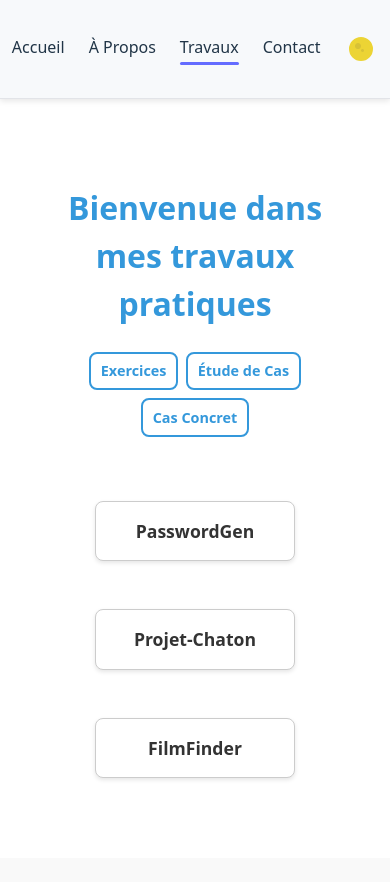
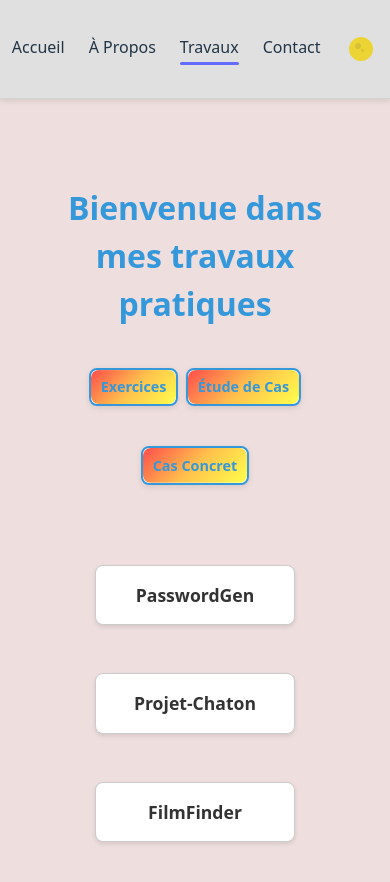
Before and after one commit to Slingod/PortSocial-W7D2-, a React (Vite) app: page /works/exercises in a window 390 px wide. Shown: the top 882 px of the page. Before the commit the page ends 858 px from the top, so only its background shows below. Built offline with nearby package versions, Linux system fonts and the light colour scheme.

Commit message:
Refactor styles in Header, About, Contact, Home, and Works components; update background colors, add glass effect, and implement twilight animation for enhanced visual consistency and responsiveness.

```diff
--- a/src/components/Header.scss
+++ b/src/components/Header.scss
@@ -3,7 +3,7 @@
 
 .header {
   padding: 1rem 2rem;
-  background-color: var(--card-bg);
+  background-color: var(--header-bg);
   border-bottom: 1px solid var(--card-border);
   box-shadow: 0 2px 6px var(--shadow-color);
 }
@@ -11,9 +11,8 @@
 .nav-main {
   display: flex;
   align-items: center;
-  gap: 1.5rem;  /* Réduit légèrement l’espacement pour mieux tenir sur mobile */
+  gap: 1.5rem;
 
-  /* Lien de navigation */
   &__link {
     position: relative;
     text-decoration: none;
@@ -21,14 +20,13 @@
     font-weight: 500;
     padding-bottom: 0.25rem;
     transition: color 0.2s ease;
-    white-space: nowrap;  /* Empêche le passage à la ligne sur mobile */
+    white-space: nowrap;
 
     &:hover {
       color: var(--link-color);
     }
   }
 
-  /* Soulignage pour le lien actif sans changer la couleur du texte */
   &__link--active {
     &::after {
       content: '';
@@ -42,7 +40,6 @@
     }
   }
 
-  /* Bouton de bascule thème */
   .theme-toggle-btn {
     margin-left: auto;
     padding: 0.3rem;
@@ -58,7 +55,6 @@
       opacity: 0.7;
     }
 
-    /* Icône à l’intérieur du bouton */
     &__icon {
       width: 24px;
       height: 24px;
--- a/src/index.css
+++ b/src/index.css
@@ -1,14 +1,15 @@
 :root {
-  --bg-color: #ffffff;
+  --bg-color: #ebd5d5bd; /* Gris mat pour le mode jour */
   --text-color: #213547;
   --link-color: #646cff;
   --link-hover-color: #747bff;
-  --button-bg: #f9f9f9;
+  --button-bg: #e0e0e0;
   --button-text: var(--text-color);
   --button-border-hover: #646cff;
-  --card-bg: #f7f9fb;
-  --card-border: #e2e4e8;
+  --card-bg: #ffffff;
+  --card-border: #d3d3d3;
   --shadow-color: rgba(0, 0, 0, 0.1);
+  --header-bg: #e0e0e0;
 }
 
 [data-theme="dark"] {
@@ -22,6 +23,7 @@
   --card-bg: #2a2a2a;
   --card-border: #3a3a3a;
   --shadow-color: rgba(0, 0, 0, 0.5);
+  --header-bg: #3a3a3a;
 }
 
 html,
--- a/src/pages/About.scss
+++ b/src/pages/About.scss
@@ -1,7 +1,29 @@
 @use '../styles/_variables' as vars;
 
+.card-container {
+  position: relative;
+  margin-bottom: 2rem;
+  border-radius: vars.$border-radius;
+  overflow: hidden;
+}
+
+.glass-effect {
+  background: rgba(255, 255, 255, 0.2);
+  backdrop-filter: blur(10px);
+  border: 1px solid rgba(255, 255, 255, 0.3);
+}
+
+.card {
+  background-color: var(--card-bg);
+  border: 1px solid var(--card-border);
+  box-shadow: 0 2px 6px var(--shadow-color);
+  border-radius: vars.$border-radius;
+  padding: 1rem;
+  margin: 1rem 0;
+}
+
 .page--about {
-  background-color: var(--bg-color);
+  /* background-color: var(--bg-color); */
   color: var(--text-color);
   padding: 2rem;
 
@@ -19,10 +41,25 @@
   }
 
   .page--about__social {
-    background-color: var(--card-bg);
-    border: 1px solid var(--card-border);
-    border-radius: vars.$border-radius;
-    padding: 1rem;
+    @extend .card-container;
+    @extend .glass-effect;
+    @extend .card;
+    position: relative;
+    overflow: hidden;
+
+    &::before {
+  content: '';
+  position: absolute;
+  top: 0;
+  left: 0;
+  right: 0;
+  bottom: 0;
+  border-radius: vars.$border-radius;
+  background: linear-gradient(135deg, rgba(255, 0, 0, 0.7), rgba(255, 165, 0, 0.7), rgba(255, 255, 0, 0.7));
+  z-index: -1;
+  animation: twilight 8s ease infinite;
+}
+
 
     h2 {
       margin-top: 0;
@@ -65,3 +102,15 @@
     }
   }
 }
+
+@keyframes twilight {
+  0% {
+    background-position: 0% 50%;
+  }
+  50% {
+    background-position: 100% 50%;
+  }
+  100% {
+    background-position: 0% 50%;
+  }
+}
--- a/src/pages/Contact.scss
+++ b/src/pages/Contact.scss
@@ -1,6 +1,5 @@
 .page--contact {
   padding: 2rem;
-  background-color: var(--bg-color);
 
   .page__title {
     color: var(--link-color);
--- a/src/pages/Home.scss
+++ b/src/pages/Home.scss
@@ -3,31 +3,86 @@
 
 .page--home {
   padding: 2rem;
-  background-color: var(--bg-color);
+  /* background-color: var(--bg-color); */
 
-  /* ─── Carte Profil ─── */
+  /* Effet d'aube et crépuscule commun pour toutes les cartes */
+  .card-container {
+    position: relative;
+    margin-bottom: 2rem;
+    border-radius: vars.$border-radius;
+    overflow: hidden;
+  }
+
+  .card-twilight {
+    position: absolute;
+    top: 0;
+    left: 0;
+    right: 0;
+    bottom: 0;
+    border-radius: vars.$border-radius;
+    background: linear-gradient(135deg, rgba(255, 0, 0, 0.7), rgba(255, 165, 0, 0.7), rgba(255, 255, 0, 0.7));
+    background-size: 200% 200%;
+    z-index: -1;
+    animation: twilight 8s ease infinite;
+  }
+
+  @keyframes twilight {
+    0% {
+      background-position: 0% 50%;
+    }
+    50% {
+      background-position: 100% 50%;
+    }
+    100% {
+      background-position: 0% 50%;
+    }
+  }
+
+  /* Style commun pour l'effet vitreux */
+  .glass-effect {
+    background: rgba(255, 255, 255, 0.2);
+    backdrop-filter: blur(10px);
+    border: 1px solid rgba(255, 255, 255, 0.3);
+  }
+
+  /* Style pour le mode jour */
+  .day-mode {
+    .glass-effect {
+      background: rgba(240, 240, 240, 0.8);
+      border: 1px solid rgba(150, 150, 150, 0.5);
+      box-shadow: 0 4px 8px rgba(0, 0, 0, 0.1);
+    }
+
+    .card-twilight {
+      background: linear-gradient(135deg, rgba(255, 153, 102, 0.8), rgba(255, 102, 153, 0.8), rgba(153, 102, 255, 0.8));
+    }
+  }
+
   .overview-card {
+    @extend .card-container;
+    @extend .glass-effect;
     display: flex;
     flex-wrap: wrap;
-    background-color: var(--card-bg);
-    border-radius: vars.$border-radius;
-    box-shadow: 0 4px 12px rgba(0, 0, 0, 0.08);
     padding: 1.5rem;
-    margin-bottom: 3rem;
     align-items: center;
     gap: 2rem;
+
+    &::before {
+      content: '';
+      @extend .card-twilight;
+    }
 
     &__avatar {
       width: 120px;
       height: 120px;
       border-radius: 50%;
       object-fit: cover;
-      border: 3px solid var(--link-color);
     }
 
     &__info {
       flex: 1;
       min-width: 240px;
+    }
 
     &__name {
       font-size: 2rem;
@@ -72,10 +127,11 @@
       font-size: 0.95rem;
       border-radius: math.div(vars.$border-radius, 2);
       transition: background-color 0.2s ease;
+      position: relative;
+      z-index: 1;
 
       &:hover {
         background-color: var(--link-hover-color);
-        }
       }
     }
   }
@@ -97,13 +153,17 @@
   }
 
   .repo-card {
-    background-color: var(--card-bg);
-    border-radius: vars.$border-radius;
-    box-shadow: 0 3px 10px var(--shadow-color);
+    @extend .card-container;
+    @extend .glass-effect;
     display: flex;
     flex-direction: column;
     justify-content: space-between;
     transition: transform 0.2s ease, box-shadow 0.2s ease;
+
+    &::before {
+      content: '';
+      @extend .card-twilight;
+    }
 
     &:hover {
       transform: translateY(-4px);
@@ -208,15 +268,19 @@
   }
 
   .skill-item {
-    background-color: var(--card-bg);
-    border: 1px solid var(--card-border);
-    border-radius: vars.$border-radius;
+    @extend .card-container;
+    @extend .glass-effect;
     padding: 1rem;
     display: flex;
     flex-direction: column;
     align-items: center;
     text-align: center;
     transition: transform 0.2s ease, box-shadow 0.2s ease;
+
+    &::before {
+      content: '';
+      @extend .card-twilight;
+    }
 
     &:hover {
       transform: translateY(-4px);
@@ -249,13 +313,17 @@
     }
 
     &__category {
-      background-color: var(--card-bg);
-      border: 1px solid var(--card-border);
-      border-radius: vars.$border-radius;
+      @extend .card-container;
+      @extend .glass-effect;
       padding: 1.5rem;
       margin-bottom: 2rem;
       box-shadow: 0 3px 8px var(--shadow-color);
       transition: transform 0.2s ease, box-shadow 0.2s ease;
+
+      &::before {
+        content: '';
+        @extend .card-twilight;
+      }
 
       &:hover {
         transform: translateY(-3px);
@@ -312,6 +380,8 @@
   }
 
   .scroll-to-top {
+  @extend .card-container;
+  @extend .glass-effect;
   position: fixed;
   bottom: 2.5rem;
   right: 2.5rem;
@@ -330,9 +400,21 @@
   align-items: center;
   justify-content: center;
 
+  &::before {
+    content: '';
+    @extend .card-twilight;
+    border-radius: 50%;
+  }
+
   &:hover {
     background: var(--link-hover-color);
     transform: translateY(-4px) scale(1.08);
   }
 }
+
+  .scroll-to-top__icon {
+    width: 24px;
+    height: 24px;
+    object-fit: contain;
   }
+}
--- a/src/pages/Works/Works.scss
+++ b/src/pages/Works/Works.scss
@@ -1,5 +1,27 @@
 @use '../../styles/_variables' as vars;
 @use '../../styles/_mixins';
+
+.card-container {
+  position: relative;
+  margin-bottom: 2rem;
+  border-radius: vars.$border-radius;
+  overflow: hidden;
+}
+
+.glass-effect {
+  background: rgba(255, 255, 255, 0.2);
+  backdrop-filter: blur(10px);
+  border: 1px solid rgba(255, 255, 255, 0.3);
+}
+
+.card {
+  background-color: var(--card-bg);
+  border: 1px solid var(--card-border);
+  box-shadow: 0 2px 6px var(--shadow-color);
+  border-radius: vars.$border-radius;
+  padding: 1rem;
+  margin: 1rem 0;
+}
 
 .works-page {
   padding: 2rem;
@@ -14,20 +36,38 @@
   &__nav {
     display: flex;
     justify-content: center;
-    gap: 1rem; /* Réduit légèrement l'espacement pour tenir sur mobile */
-    flex-wrap: wrap; /* Permet un retour à la ligne si vraiment nécessaire */
+    gap: 1rem;
+    flex-wrap: wrap;
     margin-bottom: 2rem;
   }
 
   &__link {
-    padding: 0.5rem 0.75rem; /* Ajusté pour réduire la largeur */
+    @extend .card-container;
+    @extend .glass-effect;
+    @extend .card;
+    padding: 0.5rem 0.75rem;
     border: 2px solid vars.$primary-color;
-    border-radius: vars.$border-radius;
     color: vars.$primary-color;
     text-decoration: none;
     font-weight: bold;
-    white-space: nowrap; /* Empêche le retour à la ligne du texte */
+    white-space: nowrap;
     transition: background-color 0.2s ease, color 0.2s ease;
+    position: relative;
+    overflow: hidden;
+
+    &::before {
+  content: '';
+  position: absolute;
+  top: 0;
+  left: 0;
+  right: 0;
+  bottom: 0;
+  border-radius: vars.$border-radius;
+  background: linear-gradient(135deg, rgba(255, 0, 0, 0.7), rgba(255, 165, 0, 0.7), rgba(255, 255, 0, 0.7));
+  z-index: -1;
+  animation: twilight 8s ease infinite;
+}
+
 
     &:hover {
       background-color: vars.$primary-color;
@@ -43,16 +83,27 @@
   }
 }
 
-/* Ajustements spécifiques aux petits écrans */
 @media (max-width: 480px) {
   .works-page {
     &__nav {
-      gap: 0.5rem; /* Réduit encore l'espacement sur très petit écran */
+      gap: 0.5rem;
     }
 
     &__link {
       padding: 0.4rem 0.6rem;
-      font-size: 0.9rem; /* Légère réduction de la taille du texte */
+      font-size: 0.9rem;
     }
   }
 }
+
+@keyframes twilight {
+  0% {
+    background-position: 0% 50%;
+  }
+  50% {
+    background-position: 100% 50%;
+  }
+  100% {
+    background-position: 0% 50%;
+  }
+}
```
Lines whose indentation alone changed are shown as unchanged.
